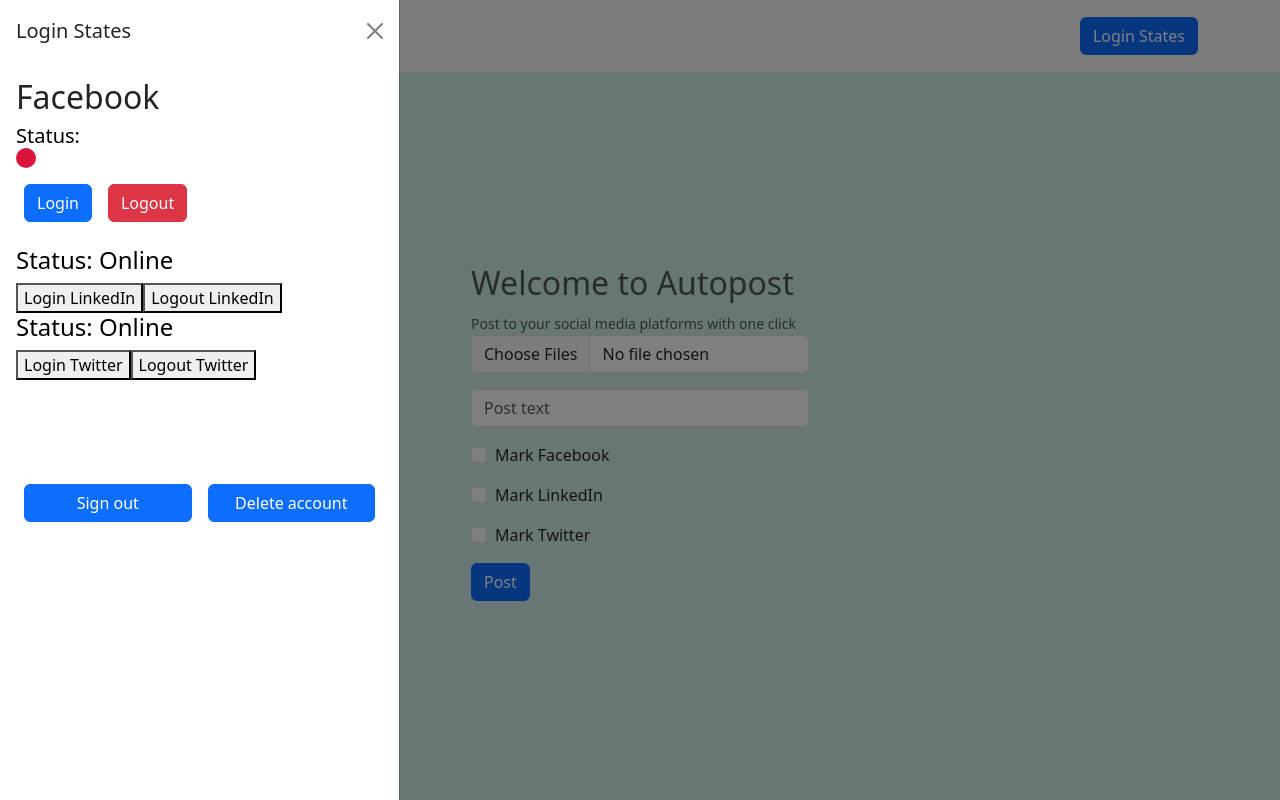
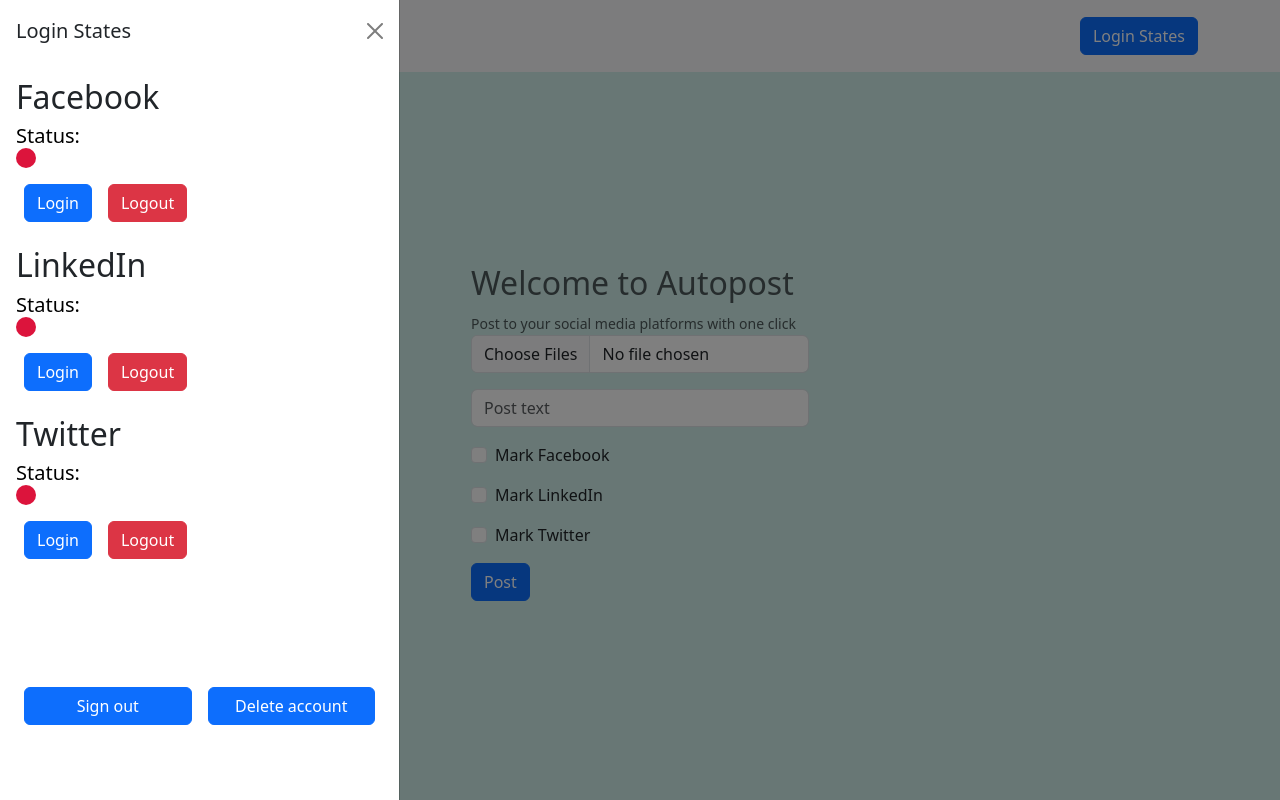
Before and after one commit to Hamza1610/AutoPost_Client, a React (Create React App) app: page /api in a window 1280 px wide. Both pictures are taken after a click on the button "Login States". Built offline with nearby package versions, Linux system fonts and the light colour scheme.

Commit message:
add syle and indicator

```diff
--- a/src/auth/linkedin.js
+++ b/src/auth/linkedin.js
@@ -1,28 +1,54 @@
 import React from "react";
-import { loginWithPopup, logout, isAuthenticated } from 'firebase/auth';
+import { signInWithPopup, TwitterAuthProvider, signOut } from 'firebase/auth';
+import {auth} from './firebase-config';
+import { useState  } from "react";
+import Button from 'react-bootstrap/Button';
 
 
 const LinkedInLogin = () => {
 
-  const log = loginWithPopup()
+  const [User, setUser] = useState(null)
+
+  const onlineIndicator = { width: '20px', height:'20px', borderRadius:'50%', backgroundColor:'green'}
+  const offlineIndicator = { width: '20px', height:'20px', borderRadius:'50%', backgroundColor:'crimson'}
 
   const handleLogIn = async () => {
-    const response = await log('linkedIn')
-    console.log('log in', response);
+    try {
+      // Sign in using a popup.
+      const provider = new TwitterAuthProvider();
+      const result = await signInWithPopup(auth, provider);
+
+      // The signed-in user info.
+      const user = result.user;
+      setUser(user);
+      // This gives you a Facebook Access Token.
+      const credential = provider.credentialFromResult(auth, result);
+      const token = credential.accessToken;
+
+      console.log('User:', user);
+      console.log('Token:', token);
+    } catch (error) {
+      console.log('Login error msg:',error);
+
+    }
+
   };
   const handleLogOut = async () => {
-    // Using logout instead
-    const response = await logout()
-    console.log('Log out: ', response);
+    // logs user out of account
+    try {
+      const response = await signOut(auth)
+      console.log('Log out: ', response);
+    } catch (error) {
+      console.log(error);
+    }
   };
 
   return (
-    <div className="social-div linkedin-div">
-      <h4 className="status">Status: {isAuthenticated ? "Online" : "Offline"}</h4>
-      <div className="log-buttons">
-        <button onClick={handleLogIn}>Login LinkedIn</button>
-        <button onClick={handleLogOut}>Logout LinkedIn</button>
-      </div>
+    <div className="social-div twitter-div mb-3">
+      <h2>LinkedIn</h2>
+      <h5 className="status">Status: {User ? <div style={onlineIndicator}></div> : <div style={offlineIndicator}></div>}</h5>
+      <Button className="m-2" onClick={handleLogIn}>Login </Button>
+      <Button className="m-2" variant="danger" onClick={handleLogOut}>Logout</Button>
     </div>
   );
 };
--- a/src/auth/twitter.js
+++ b/src/auth/twitter.js
@@ -1,26 +1,56 @@
-import React from "react";
-import { loginWithPopup, logout, isAuthenticated } from 'firebase/auth';
-
+import { useState } from "react";
+import { signInWithPopup, TwitterAuthProvider, signOut } from 'firebase/auth';
+import {auth} from './firebase-config';
+import Button from "react-bootstrap/Button";
 
 const TwitterLogin = () => {
 
-  const log = loginWithPopup()
+  const [User, setUser] = useState(null)
+
+  const onlineIndicator = { width: '20px', height:'20px', borderRadius:'50%', backgroundColor:'green'}
+  const offlineIndicator = { width: '20px', height:'20px', borderRadius:'50%', backgroundColor:'crimson'}
 
   const handleLogIn = async () => {
-    const response = await log('twitter')
-    console.log('log in', response);
+
+    // logs user in
+    try {
+      // Sign in using a popup.
+      const provider = new TwitterAuthProvider();
+      const result = await signInWithPopup(auth, provider);
+
+      // The signed-in user info.
+      const user = result.user;
+      setUser(user)
+      // This gives you a Twitter Access Token and Secret.
+      const credential = TwitterAuthProvider.credentialFromResult(result);
+      const token = credential.accessToken;
+      const secret = credential.secret;
+
+      console.log('User:', user);
+      console.log('Token:', token);
+      console.log('Secret:', secret);
+    } catch (error) {
+      console.log('Login error:', error);
+    }
+
   };
   const handleLogOut = async () => {
-    // Using logout instead
-    const response = await logout()
-    console.log('Log out: ', response);
+
+    try {
+      // Using logout instead
+      const response = await signOut(auth)
+      console.log('Log out: ', response);
+    } catch (error) {
+
+    }
   };
 
   return (
-    <div className="social-div twitter-div">
-      <h4 className="status">Status: {isAuthenticated ? "Online" : "Offline"}</h4>
-      <button onClick={handleLogIn}>Login Twitter</button>
-      <button onClick={handleLogOut}>Logout Twitter</button>
+    <div className="social-div twitter-div mb-3">
+      <h2>Twitter</h2>
+      <h5 className="status">Status: {User ? <div style={onlineIndicator}></div> : <div style={offlineIndicator}></div>}</h5>
+      <Button className="m-2" onClick={handleLogIn}>Login </Button>
+      <Button className="m-2" variant="danger" onClick={handleLogOut}>Logout</Button>
     </div>
   );
 };
```
